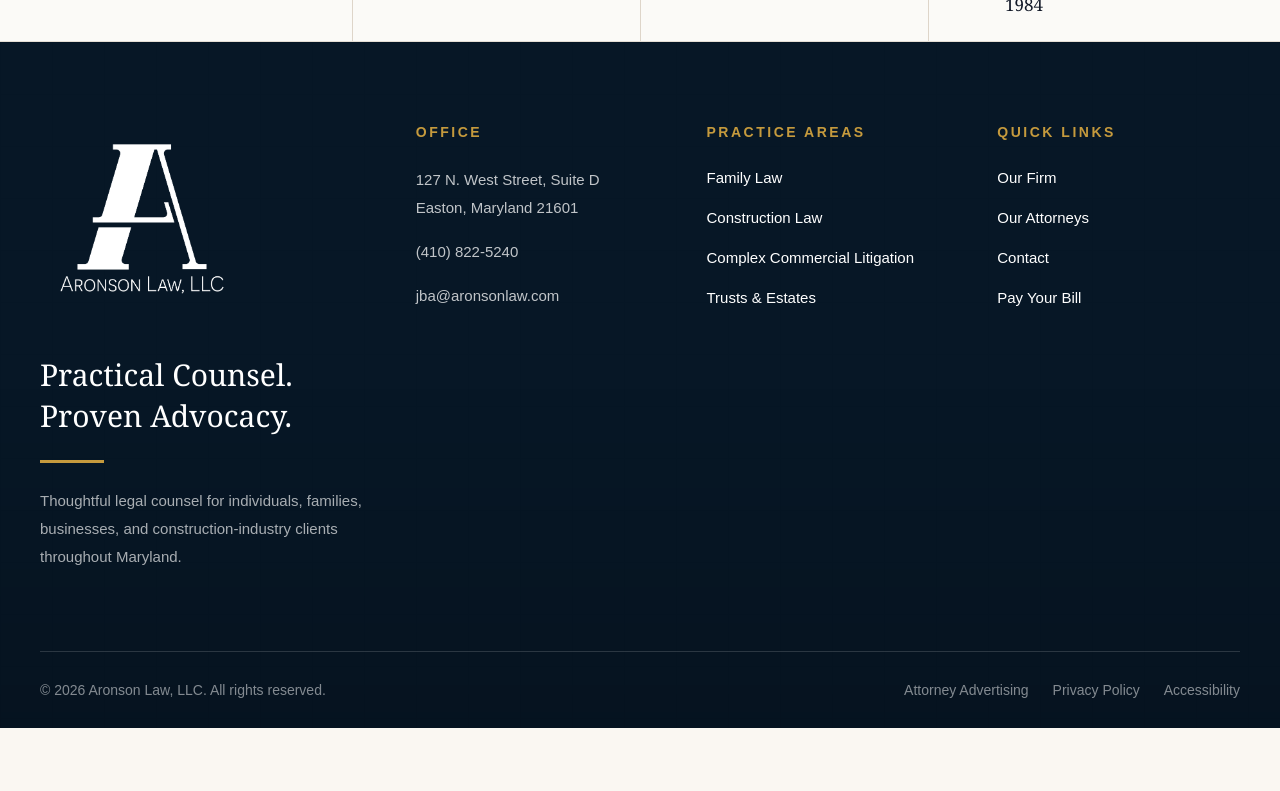
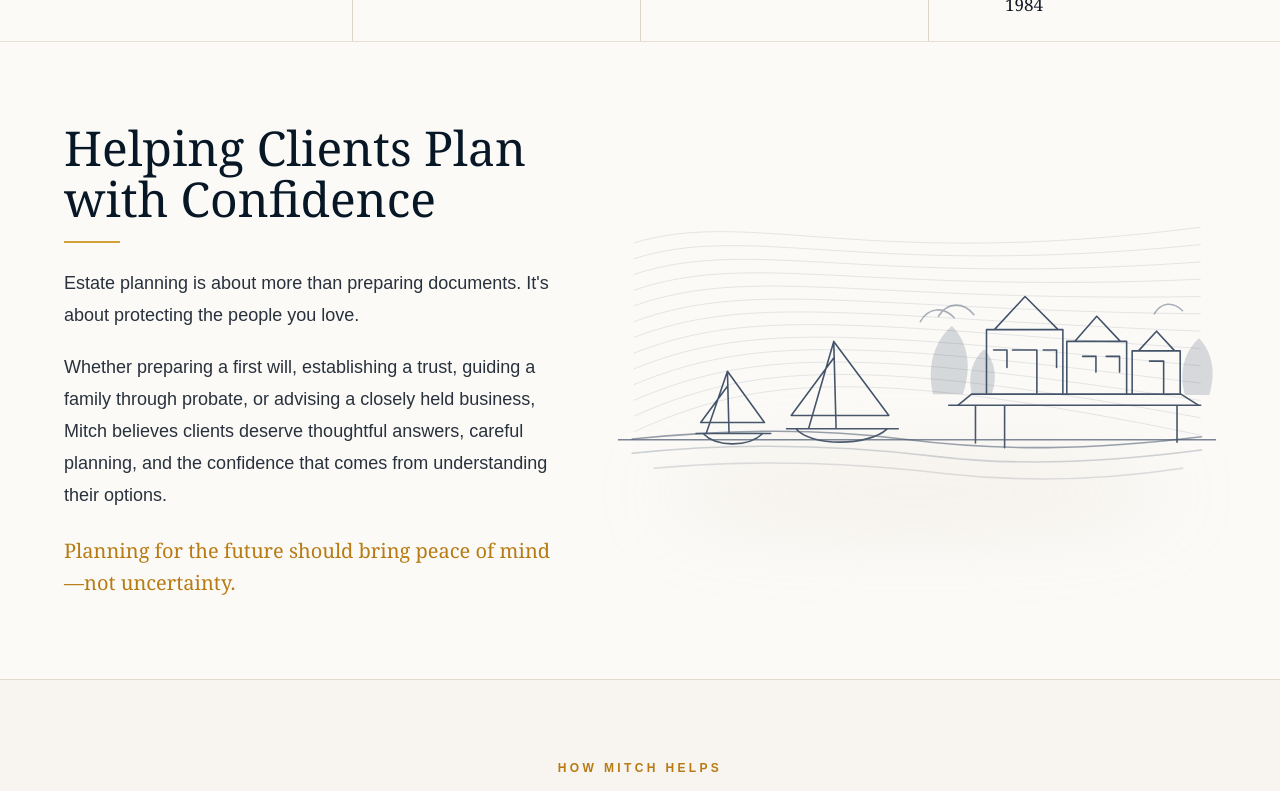
Before and after one commit to jba-afk/aronson-law, a Next.js app: page /our-attorneys/mitchell-cornwell in a window 1280 px wide. Shown: the part 1060-1851 px from the top of the page. Before the commit the page ends 1788 px from the top, so only its background shows below. Built offline with nearby package versions, Linux system fonts and the light colour scheme.

Commit message:
Add Mitch planning and practice focus sections

```diff
--- a/app/our-attorneys/mitchell-cornwell/page.tsx
+++ b/app/our-attorneys/mitchell-cornwell/page.tsx
@@ -1,5 +1,13 @@
 import MitchHero from "@/components/our-attorneys/mitchell-cornwell/MitchHero";
+import MitchStory from "@/components/our-attorneys/mitchell-cornwell/MitchStory";
+import MitchHighlights from "@/components/our-attorneys/mitchell-cornwell/MitchHighlights";
 
 export default function MitchellCornwellPage() {
-  return <MitchHero />;
+  return (
+    <>
+      <MitchHero />
+      <MitchStory />
+      <MitchHighlights />
+    </>
+  );
 }
```
